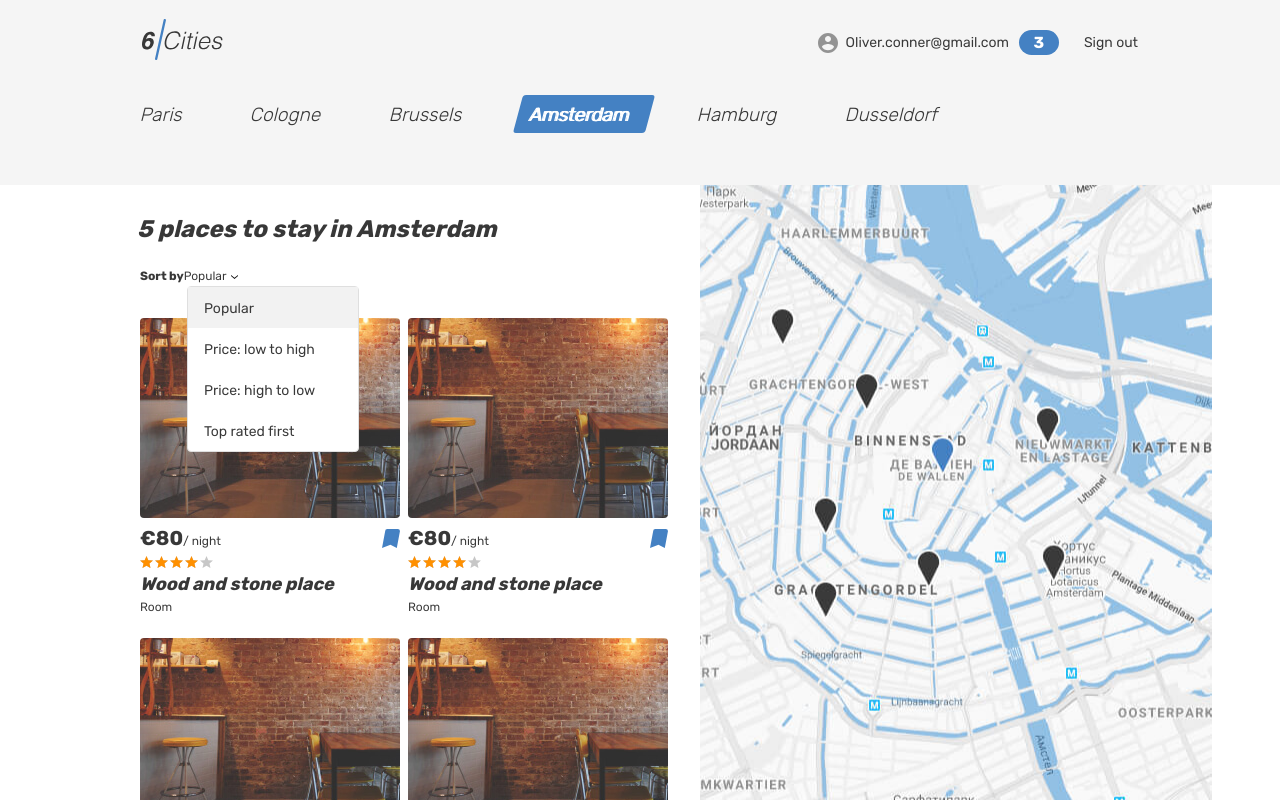
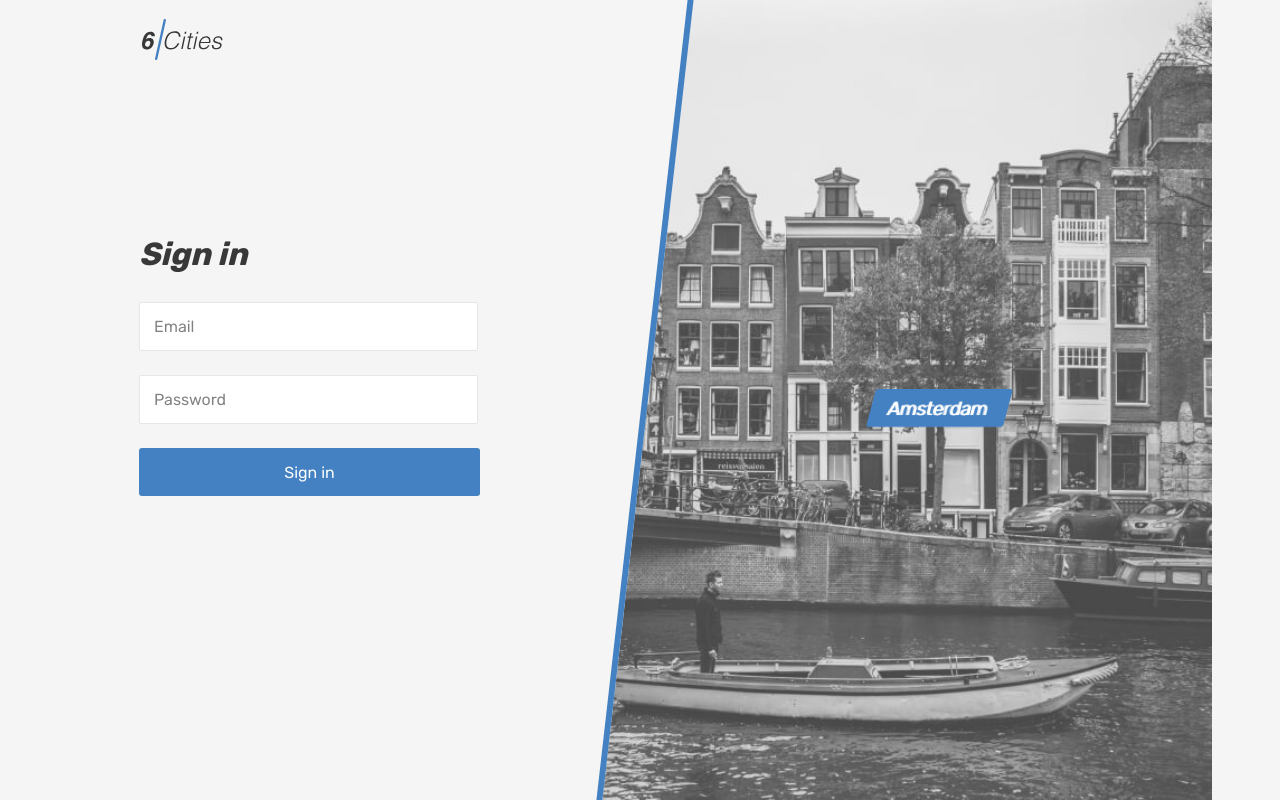
Before and after one commit to htmlacademy-univer-javascript-3/2673785-six-cities-6, a React (Vite) app: page /login in a window 1280 px wide. Built offline with nearby package versions, Linux system fonts and the light colour scheme.

Commit message:
Добавлена маршрутизация

```diff
--- a/src/MainContainer/MainContainer.tsx
+++ b/src/MainContainer/MainContainer.tsx
@@ -1,13 +1,30 @@
 import type {FC} from 'react';
 import {MainPage} from '../Pages/MainPage/MainPage.tsx';
-// import {FavoritesPage} from '../Pages/FavoritesPage/FavoritesPage.tsx';
-// import {LoginPage} from '../Pages/LoginPage/LoginPage.tsx';
-// import {OfferPage} from '../Pages/OfferPage/OfferPage.tsx';
+import {FavoritesPage} from '../Pages/FavoritesPage/FavoritesPage.tsx';
+import {LoginPage} from '../Pages/LoginPage/LoginPage.tsx';
+import {OfferPage} from '../Pages/OfferPage/OfferPage.tsx';
+import {Routes, Route} from 'react-router-dom';
+import {ErrorPage} from '../Pages/ErrorPage/ErrorPage.tsx';
+import {PrivateRoute} from '../components/PrivateRoute/PrivateRoute.tsx';
 
 interface MainContainerProps {
   offersCount: number;
+  isAuthorized: boolean;
 }
 
-export const MainContainer: FC<MainContainerProps> = ({offersCount}) => (
-  <MainPage offersCount={offersCount}></MainPage>
+export const MainContainer: FC<MainContainerProps> = ({offersCount, isAuthorized}) => (
+  <Routes>
+    <Route path='/' element={<MainPage offersCount={offersCount}/>}/>
+    <Route path='/login' element={<LoginPage/>}/>
+    <Route
+      path='/favorites'
+      element={
+        <PrivateRoute isAuthorized={isAuthorized} redirectPath={'/login'}>
+          <FavoritesPage/>
+        </PrivateRoute>
+      }
+    />
+    <Route path='/offer/:id' element={<OfferPage/>}/>
+    <Route path='*' element={<ErrorPage/>}/>
+  </Routes>
 );
--- a/src/Pages/LoginPage/LoginPage.tsx
+++ b/src/Pages/LoginPage/LoginPage.tsx
@@ -1,4 +1,5 @@
 import {FC} from 'react';
+import {Link} from 'react-router-dom';
 
 export const LoginPage: FC = () => (
   <div className="page page--gray page--login">
@@ -6,9 +7,9 @@ export const LoginPage: FC = () => (
       <div className="container">
         <div className="header__wrapper">
           <div className="header__left">
-            <a className="header__logo-link" href="../../../markup/main.html">
+            <Link to={'/'} className="header__logo-link">
               <img className="header__logo" src="../../../markup/img/logo.svg" alt="6 cities logo" width="81" height="41" />
-            </a>
+            </Link>
           </div>
         </div>
       </div>
@@ -18,7 +19,7 @@ export const LoginPage: FC = () => (
       <div className="page__login-container container">
         <section className="login">
           <h1 className="login__title">Sign in</h1>
-          <form className="login__form form" action="#" method="post">
+          <form className="login__form form" action="/" method="post">
             <div className="login__input-wrapper form__input-wrapper">
               <label className="visually-hidden">E-mail</label>
               <input className="login__input form__input" type="email" name="email" placeholder="Email" required />
@@ -32,9 +33,9 @@ export const LoginPage: FC = () => (
         </section>
         <section className="locations locations--login locations--current">
           <div className="locations__item">
-            <a className="locations__item-link" href="#">
+            <Link to={'/login'} className="locations__item-link">
               <span>Amsterdam</span>
-            </a>
+            </Link>
           </div>
         </section>
       </div>
--- a/src/Pages/MainPage/MainPage.tsx
+++ b/src/Pages/MainPage/MainPage.tsx
@@ -1,5 +1,6 @@
 import type {FC} from 'react';
 import {OfferCard} from '../../components/OfferCard/OfferCard.tsx';
+import {Link} from 'react-router-dom';
 
 interface MainPageProps {
   offersCount: number;
@@ -18,17 +19,17 @@ export const MainPage: FC<MainPageProps> = ({offersCount}) => (
           <nav className="header__nav">
             <ul className="header__nav-list">
               <li className="header__nav-item user">
-                <a className="header__nav-link header__nav-link--profile" href="#">
+                <Link to={'/'} className="header__nav-link header__nav-link--profile">
                   <div className="header__avatar-wrapper user__avatar-wrapper">
                   </div>
                   <span className="header__user-name user__name">Oliver.conner@gmail.com</span>
                   <span className="header__favorite-count">3</span>
-                </a>
+                </Link>
               </li>
               <li className="header__nav-item">
-                <a className="header__nav-link" href="#">
+                <Link to={'/'} className="header__nav-link">
                   <span className="header__signout">Sign out</span>
-                </a>
+                </Link>
               </li>
             </ul>
           </nav>
@@ -42,34 +43,34 @@ export const MainPage: FC<MainPageProps> = ({offersCount}) => (
         <section className="locations container">
           <ul className="locations__list tabs__list">
             <li className="locations__item">
-              <a className="locations__item-link tabs__item" href="#">
+              <Link to={'/'} className="locations__item-link tabs__item">
                 <span>Paris</span>
-              </a>
+              </Link>
             </li>
             <li className="locations__item">
-              <a className="locations__item-link tabs__item" href="#">
+              <Link to={'/'} className="locations__item-link tabs__item">
                 <span>Cologne</span>
-              </a>
+              </Link>
             </li>
             <li className="locations__item">
-              <a className="locations__item-link tabs__item" href="#">
+              <Link to={'/'} className="locations__item-link tabs__item">
                 <span>Brussels</span>
-              </a>
+              </Link>
             </li>
             <li className="locations__item">
-              <a className="locations__item-link tabs__item tabs__item--active">
+              <Link to={'/'} className="locations__item-link tabs__item">
                 <span>Amsterdam</span>
-              </a>
+              </Link>
             </li>
             <li className="locations__item">
-              <a className="locations__item-link tabs__item" href="#">
+              <Link to={'/'} className="locations__item-link tabs__item">
                 <span>Hamburg</span>
-              </a>
+              </Link>
             </li>
             <li className="locations__item">
-              <a className="locations__item-link tabs__item" href="#">
+              <Link to={'/'} className="locations__item-link tabs__item">
                 <span>Dusseldorf</span>
-              </a>
+              </Link>
             </li>
           </ul>
         </section>
--- a/src/components/OfferCard/OfferCard.tsx
+++ b/src/components/OfferCard/OfferCard.tsx
@@ -1,11 +1,12 @@
 import type {FC} from 'react';
+import {Link} from 'react-router-dom';
 
 export const OfferCard: FC = () => (
   <article className="cities__card place-card">
     <div className="cities__image-wrapper place-card__image-wrapper">
-      <a href="#">
+      <Link to={'/'}>
         <img className="place-card__image" src="../../../markup/img/room.jpg" width="260" height="200" alt="Place image"/>
-      </a>
+      </Link>
     </div>
     <div className="place-card__info">
       <div className="place-card__price-wrapper">
@@ -27,7 +28,7 @@ export const OfferCard: FC = () => (
         </div>
       </div>
       <h2 className="place-card__name">
-        <a href="#">Wood and stone place</a>
+        <Link to={'/'}>Wood and stone place</Link>
       </h2>
       <p className="place-card__type">Room</p>
     </div>
--- /dev/null
+++ b/src/components/PrivateRoute/PrivateRoute.tsx
@@ -0,0 +1,14 @@
+import {type FC, ReactNode} from 'react';
+import {Navigate, useLocation} from 'react-router-dom';
+
+interface PrivateRouteProps {
+  isAuthorized: boolean;
+  redirectPath: string;
+  children: ReactNode;
+}
+
+export const PrivateRoute: FC<PrivateRouteProps> = ({isAuthorized, redirectPath, children}) => {
+  const location = useLocation();
+
+  return isAuthorized ? children : <Navigate to={redirectPath} state={{from: location}} replace/>;
+};
--- a/src/index.tsx
+++ b/src/index.tsx
@@ -1,5 +1,6 @@
 import React from 'react';
 import ReactDOM from 'react-dom/client';
+import {BrowserRouter} from 'react-router-dom';
 import {App} from './App/App.tsx';
 
 const root = ReactDOM.createRoot(
@@ -8,6 +9,8 @@ const root = ReactDOM.createRoot(
 
 root.render(
   <React.StrictMode>
-    <App offerCounts={5}/>
+    <BrowserRouter basename={''}>
+      <App/>
+    </BrowserRouter>
   </React.StrictMode>
 );
```
Also changed, not shown: src/App/App.tsx (+1 -6 lines), src/Pages/FavoritesPage/FavoritesPage.tsx (+23 -21 lines), src/Pages/OfferPage/OfferPage.tsx (+16 -15 lines).
